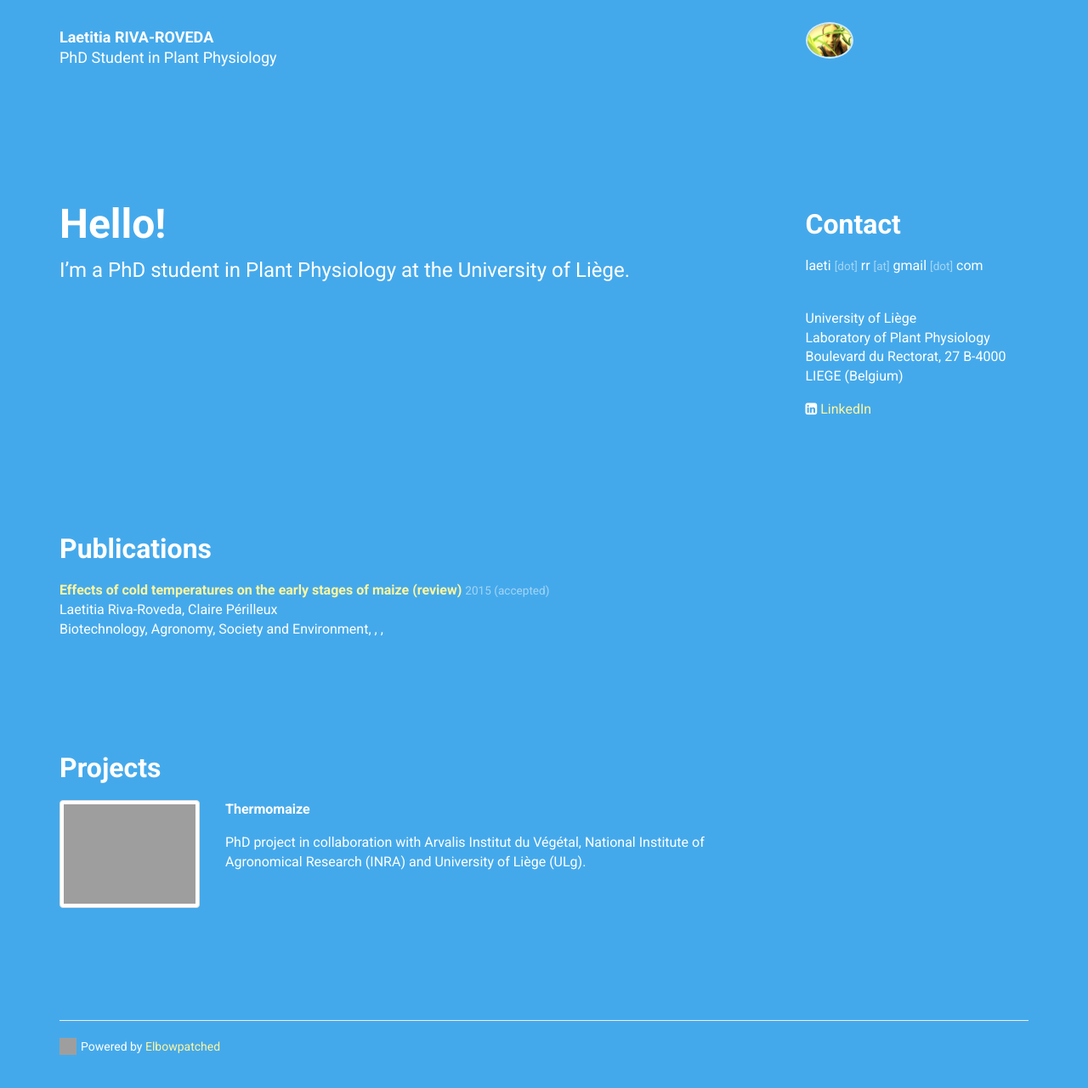
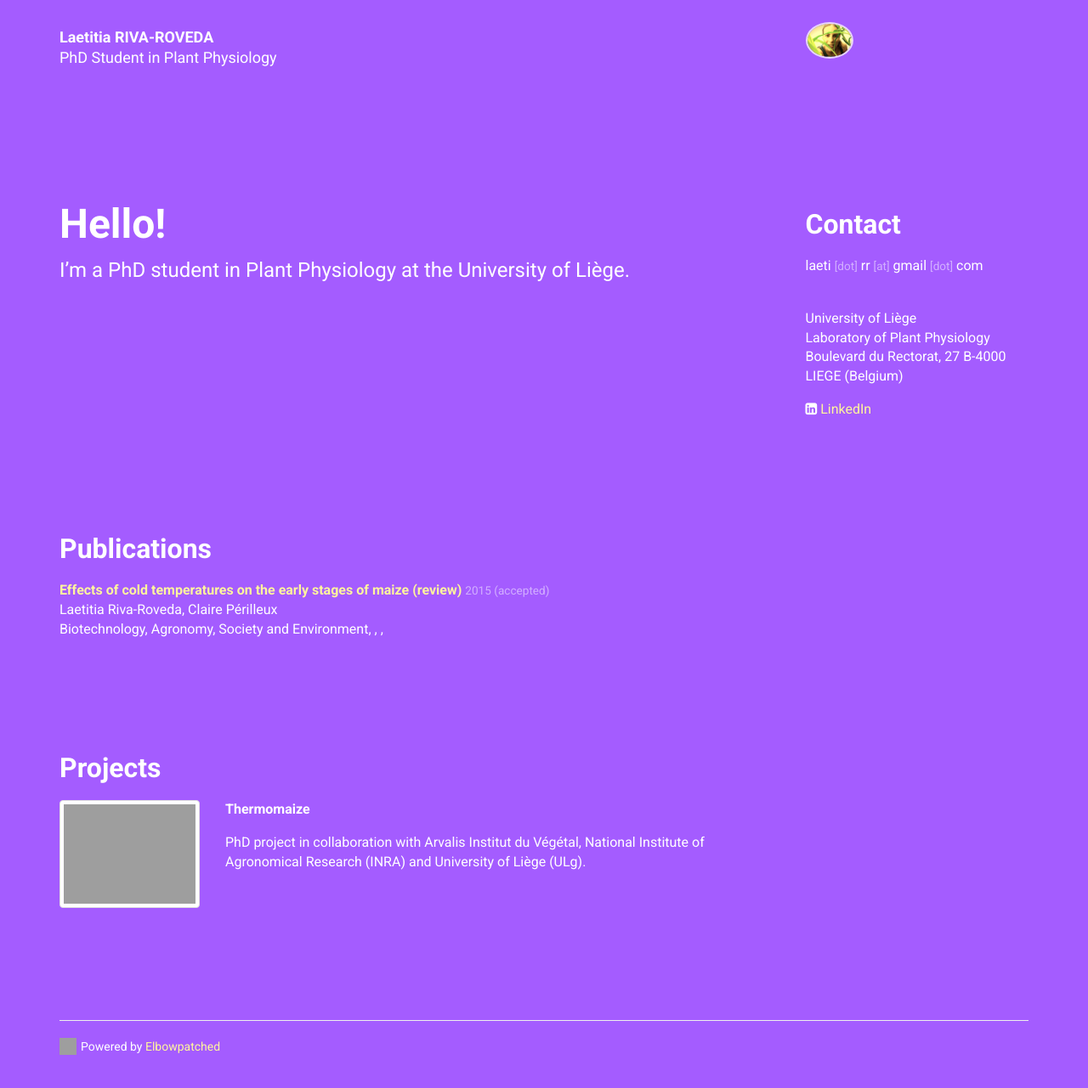
Before and after one commit to laetitiarivaroveda/laetitiarivaroveda.github.io, a Jekyll site: the page built from index.html, in a window 1280 px wide and 1338 px high. Shown: the top 1281 px of the window at 85% size. Built offline with Jekyll 4.4.1, drawn with Linux system fonts in a browser that asks for light colours; nearby versions of some CDN libraries.

Commit message:
Update default.css

```diff
--- a/assets/albertine/css/default.css
+++ b/assets/albertine/css/default.css
@@ -73,7 +73,7 @@ section {
  *******************/
 .intro-screen,
 .intro-screen header {
-  background-color:#44a9eb;
+  background-color:#A45CFF;
   color:#fff;
 }
   .intro-screen h1,
```
